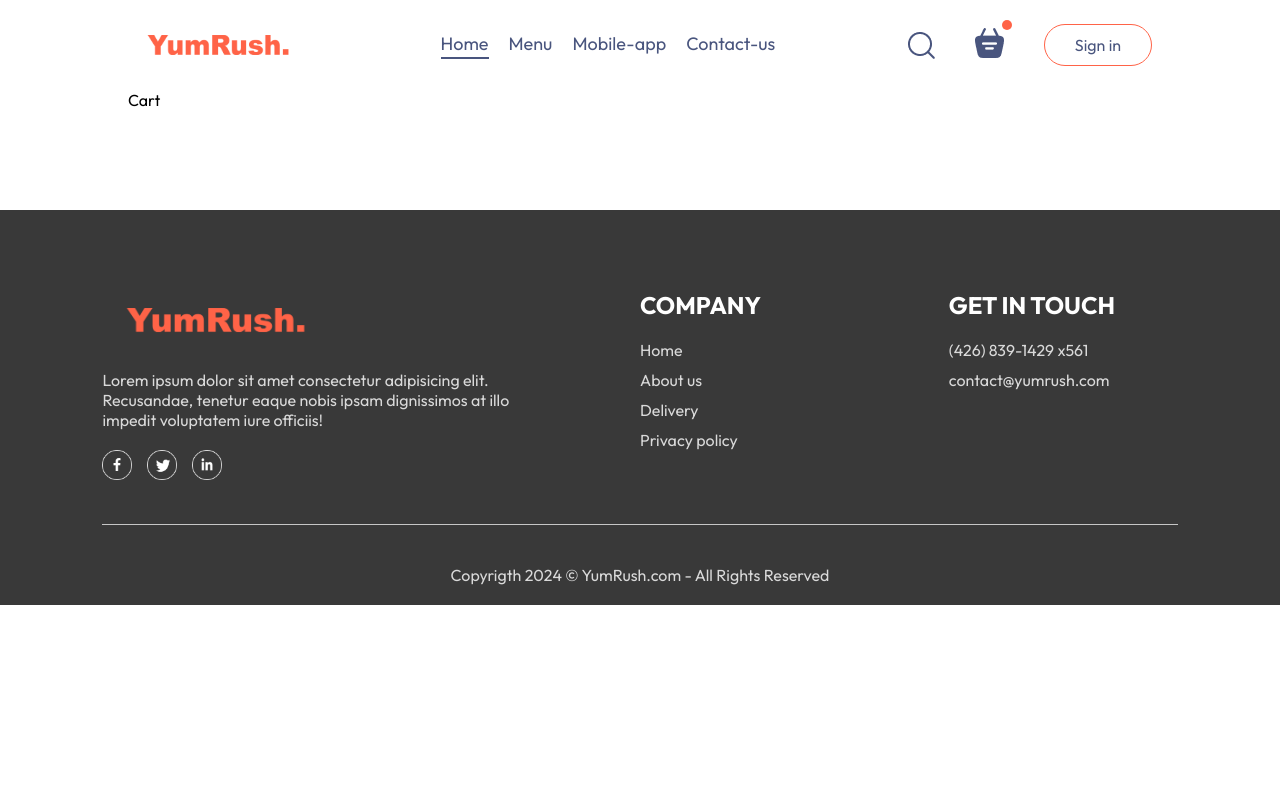
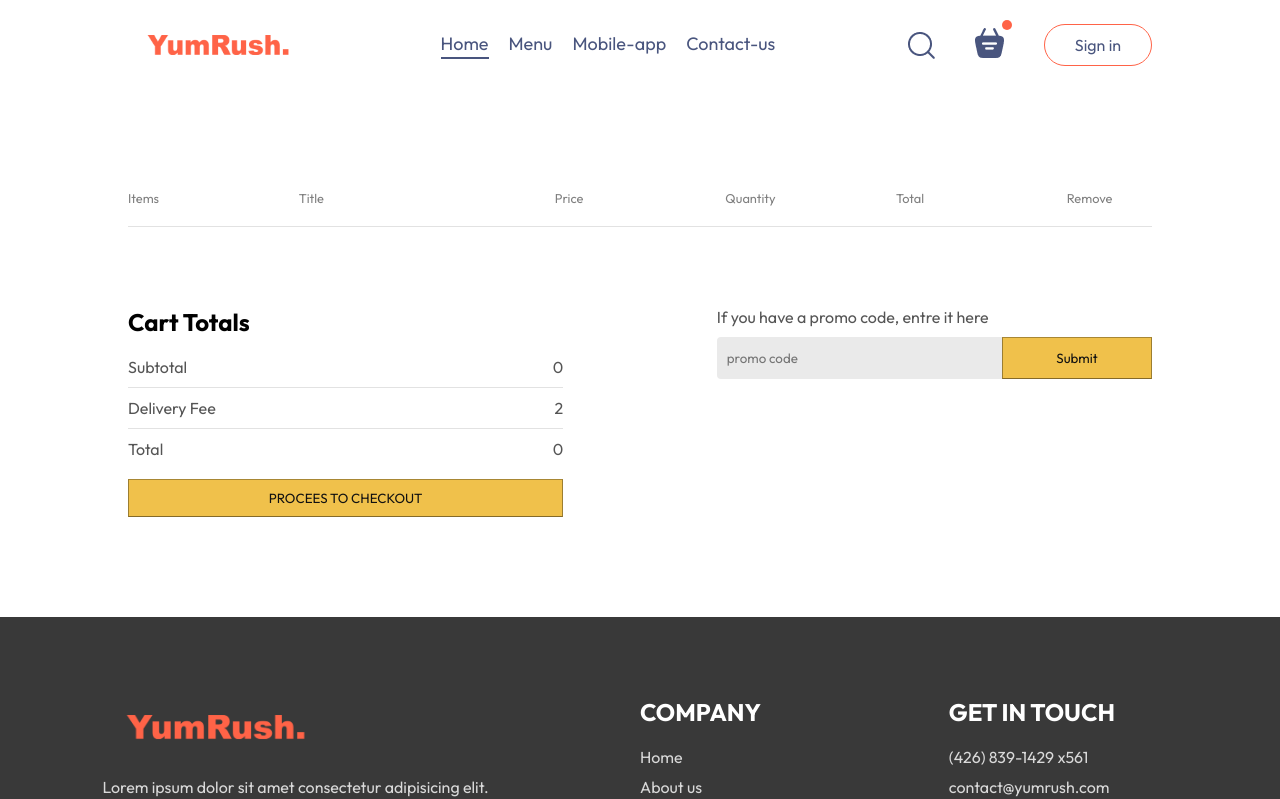
Before and after one commit to MedFaji/food-del, a React (Vite) app in the folder frontend/: page /cart in a window 1280 px wide. Shown: the top 799 px of the page. Built offline with nearby package versions, Linux system fonts and the light colour scheme.

Commit message:
Refactor Cart component and Cart.css

```diff
--- a/frontend/src/pages/Cart/Cart.css
+++ b/frontend/src/pages/Cart/Cart.css
@@ -0,0 +1,100 @@
+.cart {
+  margin-top: 100px;
+}
+
+.cart-items-title {
+  display: grid;
+  grid-template-columns: 1fr 1.5fr 1fr 1fr 1fr 0.5fr;
+  align-items: center;
+  color: gray;
+  font-size: max(1vw, 12px);
+}
+.cart-items-item {
+  margin: 10px 0;
+  color: black;
+}
+
+.cart-items-item img {
+  width: 70px;
+  border-radius: 30%;
+}
+
+.cart hr {
+  height: 1px;
+  border: none;
+  background-color: #e2e2e2;
+}
+
+.cart-items-item .cross {
+  cursor: pointer;
+}
+
+.cart-bottom {
+  margin-top: 80px;
+  display: flex;
+  justify-content: space-between;
+  gap: max(12vw, 20px);
+}
+
+.cart-total {
+  display: flex;
+  flex: 1;
+  flex-direction: column;
+  gap: 20px;
+}
+.cart-total hr {
+  margin: 10px 0;
+}
+
+.cart-total-details {
+  display: flex;
+  justify-content: space-between;
+  color: #555;
+}
+
+.cart-total button {
+  padding: 10px 20px;
+  background-color: #f0c14b;
+  border: 1px solid;
+  border-color: #a88734 #9c7e31 #846a29;
+  color: #111;
+  cursor: pointer;
+  transition: 0.4s;
+}
+
+.cart-total button:hover {
+  scale: 1.01;
+}
+
+.cart-promocode {
+  flex: 1;
+}
+
+.cart-promocode p {
+  color: #555;
+}
+.cart-promocode-input {
+  margin-top: 10px;
+  display: flex;
+  justify-content: space-between;
+  align-items: center;
+  background-color: #eaeaea;
+  border-radius: 4px;
+}
+
+.cart-promocode-input input {
+  background: transparent;
+  border: none;
+  outline: none;
+  padding-left: 10px;
+}
+
+.cart-promocode-input button {
+  width: max(10vw, 150px);
+  padding: 12px 5px;
+  background-color: #f0c14b;
+  border: 1px solid;
+  border-color: #a88734 #9c7e31 #846a29;
+  color: #111;
+  cursor: pointer;
+}
--- a/frontend/src/pages/Cart/Cart.jsx
+++ b/frontend/src/pages/Cart/Cart.jsx
@@ -1,8 +1,75 @@
-import React from "react";
+import React, { useContext } from "react";
 import "./Cart.css";
+import { StoreContext } from "../../context/StoreContext";
 
 const Cart = () => {
-  return <div>Cart</div>;
+  const { cartItems, food_list, removeFromCart } = useContext(StoreContext);
+  return (
+    <div className="cart">
+      <div className="cart-items">
+        <div className="cart-items-title">
+          <p>Items</p>
+          <p>Title</p>
+          <p>Price</p>
+          <p>Quantity</p>
+          <p>Total</p>
+          <p>Remove</p>
+        </div>
+        <br />
+        <hr />
+        {food_list.map((item, index) => {
+          if (cartItems[item._id] > 0) {
+            return (
+              <div key={index}>
+                <div className="cart-items-title cart-items-item">
+                  <img src={item.image} alt="" />
+                  <p>{item.name}</p>
+                  <p>${item.price}</p>
+                  <p>{cartItems[item._id]}</p>
+                  <p>${cartItems[item._id] * item.price}</p>
+                  <p onClick={() => removeFromCart(item._id)} className="cross">
+                    x
+                  </p>
+                </div>
+                <hr />
+              </div>
+            );
+          }
+        })}
+      </div>
+      <div className="cart-bottom">
+        <div className="cart-total">
+          <h2>Cart Totals</h2>
+          <div>
+            <div className="cart-total-details">
+              <p>Subtotal</p>
+              <p>{0}</p>
+            </div>
+            <hr />
+            <div className="cart-total-details">
+              <p>Delivery Fee</p>
+              <p>{2}</p>
+            </div>
+            <hr />
+            <div className="cart-total-details">
+              <p>Total</p>
+              <p>{0}</p>
+            </div>
+          </div>
+          <button>PROCEES TO CHECKOUT</button>
+        </div>
+        <div className="cart-promocode">
+          <div>
+            <p>If you have a promo code, entre it here</p>
+            <div className="cart-promocode-input">
+              <input type="text" placeholder="promo code" />
+              <button>Submit</button>
+            </div>
+          </div>
+        </div>
+      </div>
+    </div>
+  );
 };
 
 export default Cart;
```
